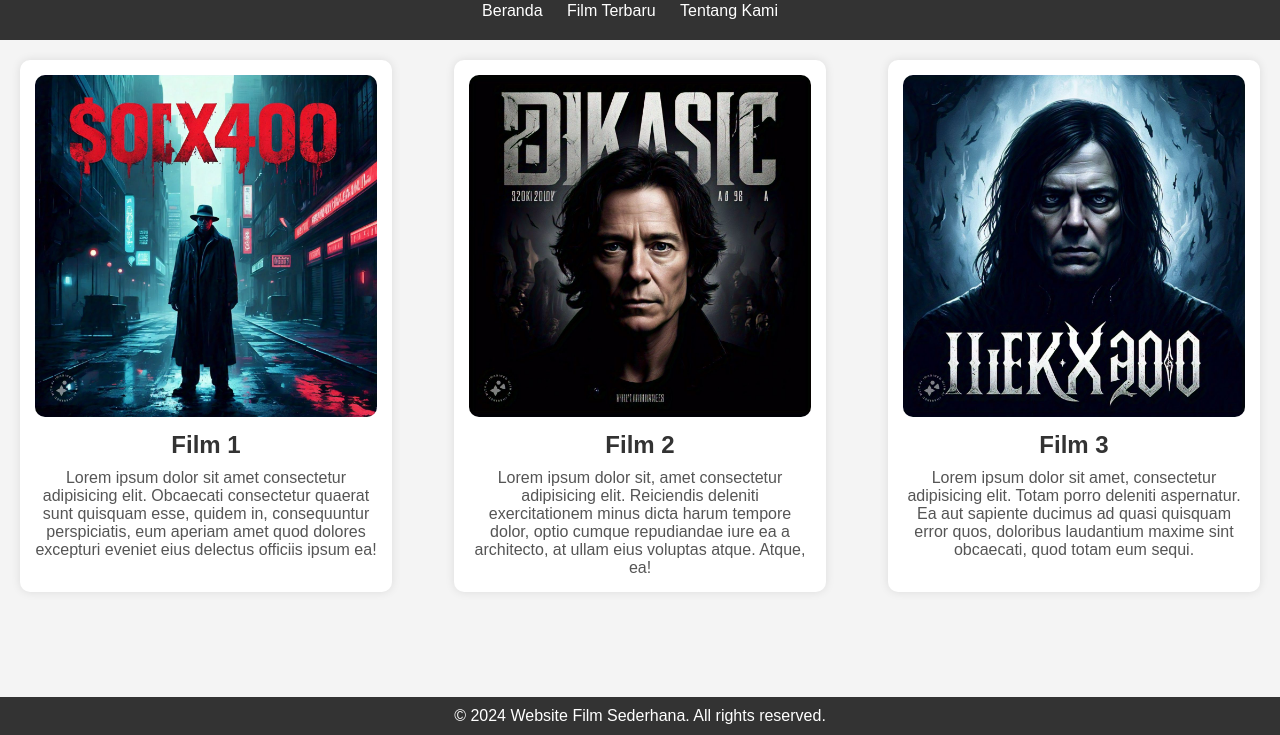
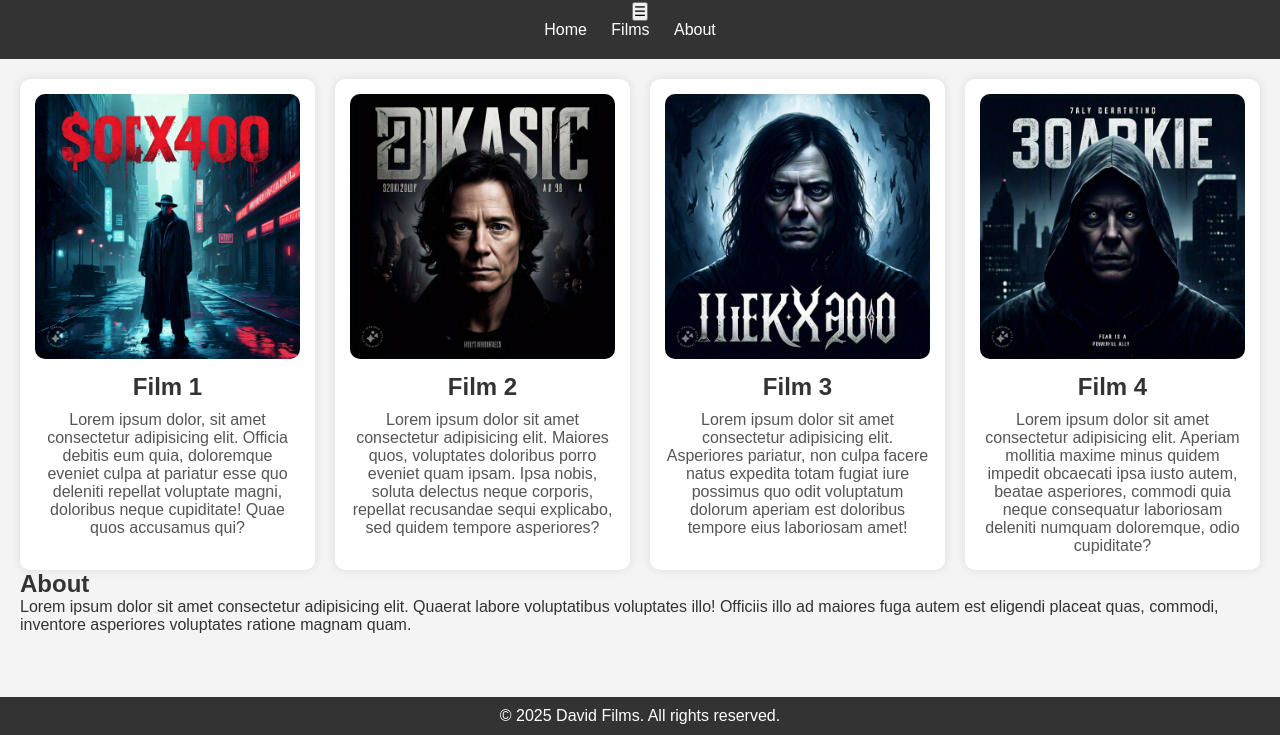
Before and after one commit to davidfebriaris/davidmovie, a plain HTML site: page index.html in a window 1280 px wide. Shown: the part 65-800 px from the top of the page. Drawn offline with Linux system fonts and the light colour scheme.

Commit message:
Update index.html

```diff
--- a/index.html
+++ b/index.html
@@ -1,45 +1,67 @@
 <!DOCTYPE html>
-<html lang="id">
+<html lang="en">
 <head>
     <meta charset="UTF-8">
     <meta name="viewport" content="width=device-width, initial-scale=1.0">
-    <title>David Movie</title>
+    <title>David Film</title>
     <link rel="stylesheet" href="style.css">
 </head>
 <body>
     <header>
-        <h1>David Movie</h1>
+        <h1><a href="#">David Film</a></h1>
+        <button class="hamburger-menu" aria-label="Toggle Navigation">&#9776;</button>
         <nav>
-            <ul>
-                <li><a href="#">Beranda</a></li>
-                <li><a href="#">Film Terbaru</a></li>
-                <li><a href="#">Tentang Kami</a></li>
+            <ul class="nav-links">
+                <li><a href="#">Home</a></li>
+                <li><a href="#latest">Films</a></li>
+                <li><a href="#about">About</a></li>
             </ul>
         </nav>
     </header>
 
     <main>
-        <section class="film-list">
+        <section id="latest" class="film-list">
             <div class="film-item">
                 <img src="images/film1.png" alt="Film 1">
                 <h2>Film 1</h2>
-                <p> Lorem ipsum dolor sit amet consectetur adipisicing elit. Obcaecati consectetur quaerat sunt quisquam esse, quidem in, consequuntur perspiciatis, eum aperiam amet quod dolores excepturi eveniet eius delectus officiis ipsum ea!</p>
+                <p>Lorem ipsum dolor, sit amet consectetur adipisicing elit. Officia debitis eum quia, doloremque eveniet culpa at pariatur esse quo deleniti repellat voluptate magni, doloribus neque cupiditate! Quae quos accusamus qui?</p>
             </div>
             <div class="film-item">
                 <img src="images/film2.png" alt="Film 2">
                 <h2>Film 2</h2>
-                <p>Lorem ipsum dolor sit, amet consectetur adipisicing elit. Reiciendis deleniti exercitationem minus dicta harum tempore dolor, optio cumque repudiandae iure ea a architecto, at ullam eius voluptas atque. Atque, ea!</p>
+                <p>Lorem ipsum dolor sit amet consectetur adipisicing elit. Maiores quos, voluptates doloribus porro eveniet quam ipsam. Ipsa nobis, soluta delectus neque corporis, repellat recusandae sequi explicabo, sed quidem tempore asperiores?</p>
             </div>
             <div class="film-item">
                 <img src="images/film3.png" alt="Film 3">
                 <h2>Film 3</h2>
-                <p>Lorem ipsum dolor sit amet, consectetur adipisicing elit. Totam porro deleniti aspernatur. Ea aut sapiente ducimus ad quasi quisquam error quos, doloribus laudantium maxime sint obcaecati, quod totam eum sequi.</p>
+                <p>Lorem ipsum dolor sit amet consectetur adipisicing elit. Asperiores pariatur, non culpa facere natus expedita totam fugiat iure possimus quo odit voluptatum dolorum aperiam est doloribus tempore eius laboriosam amet!</p>
             </div>
+            <div class="film-item">
+                <img src="images/Film 4.jpg" alt="Film 4">
+                <h2>Film 4</h2>
+                <p>Lorem ipsum dolor sit amet consectetur adipisicing elit. Aperiam mollitia maxime minus quidem impedit obcaecati ipsa iusto autem, beatae asperiores, commodi quia neque consequatur laboriosam deleniti numquam doloremque, odio cupiditate?</p>
+            </div>
+        </section>
+
+        <section id="about">
+            <h2>About</h2>
+            <p>Lorem ipsum dolor sit amet consectetur adipisicing elit. Quaerat labore voluptatibus voluptates illo! Officiis illo ad maiores fuga autem est eligendi placeat quas, commodi, inventore asperiores voluptates ratione magnam quam.</p>
         </section>
     </main>
 
     <footer>
-        <p>&copy; 2024 Website Film Sederhana. All rights reserved.</p>
+        <p>&copy; 2025 David Films. All rights reserved.</p>
     </footer>
+
+    <script>
+        document.addEventListener("DOMContentLoaded", function () {
+            const hamburger = document.querySelector(".hamburger-menu");
+            const navLinks = document.querySelector(".nav-links");
+
+            hamburger.addEventListener("click", function () {
+                navLinks.classList.toggle("show");
+            });
+        });
+    </script>
 </body>
 </html>
```
